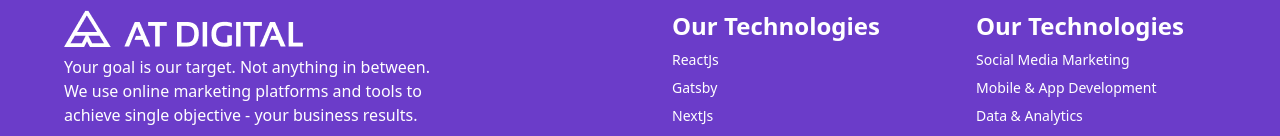
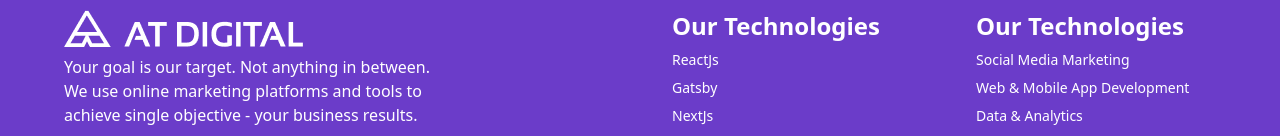
Before and after one commit to RajithaPulasthi/atDigitalAssignment, a React (Vite) app in the folder frontend/: page / in a window 1280 px wide. Shown: the part 799-935 px from the top of the page. Built offline with nearby package versions, Linux system fonts and the light colour scheme; what tailwindcss-font-inter would draw is missing.

Commit message:
Small Changes

```diff
--- a/frontend/src/shared/components/molecules/Footer.tsx
+++ b/frontend/src/shared/components/molecules/Footer.tsx
@@ -25,7 +25,7 @@ const Footer = () => {
           <h2 className="text-2xl font-semibold">Our Technologies </h2>
           <ul className="text-sm font-medium ">
             <li className="pt-2">Social Media Marketing</li>
-            <li className="pt-2">Mobile & App Development</li>
+            <li className="pt-2">Web & Mobile App Development</li>
             <li className="pt-2">Data & Analytics</li>
           </ul>
         </div>
--- a/frontend/src/shared/components/molecules/HeroSection.tsx
+++ b/frontend/src/shared/components/molecules/HeroSection.tsx
@@ -3,7 +3,7 @@ import HeroImage from "../../../assets/heroImage.png";
 const HeroSection = () => {
   return (
     <div
-      className="w-full h-[700px] font-inter"
+      className="w-full h-[700px] font-inter bg-cover bg-no-repeat"
       style={{ backgroundImage: `url(${HeroImage})` }}
     >
       <div>
```
